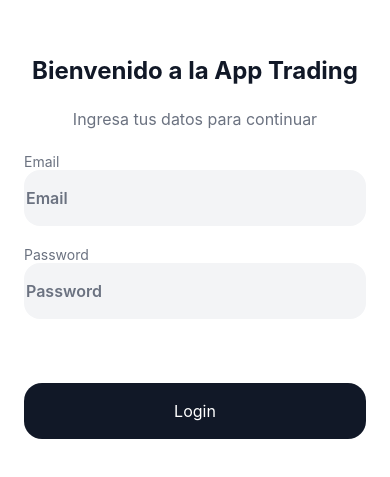
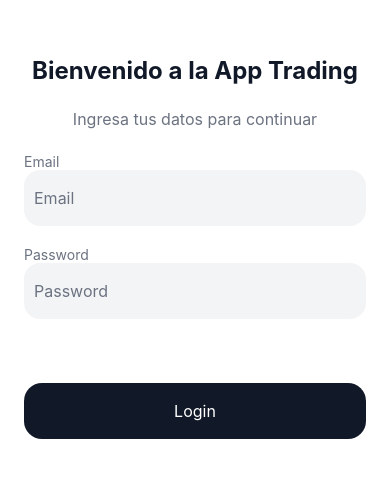
Before and after one commit to crisfix22/AppTrading, a React Native app: screen / in a window 390 px wide. Shown: the part 175-652 px from the top of the page. Built offline with nearby package versions, Linux system fonts and the light colour scheme; some icons are missing.

Commit message:
feat: enhance InputCustom with icon support and password visibility toggle

```diff
--- /dev/null
+++ b/src/global/components/InputCustom/components/inputIcon/inputIcon.component.tsx
@@ -0,0 +1,10 @@
+import { TouchableOpacity } from "react-native";
+import { InputIconProps } from "./interface/inputIcon.interface";
+
+export const InputIcon = ({icon, onPress, style}: InputIconProps) => {
+    return (
+      <TouchableOpacity style={style}
+      disabled={onPress === undefined}
+      onPress={onPress} activeOpacity={0.7}>{icon}</TouchableOpacity>
+    );
+  };
--- a/src/global/components/InputCustom/hooks/useIInputCustom.tsx
+++ b/src/global/components/InputCustom/hooks/useIInputCustom.tsx
@@ -1,6 +1,6 @@
 import { useColors } from "../../../styles/hooks/colors/useColors.hook";
 
-export const useInputCustom = () => {
+export const  useInputCustom = (onLeftIconPress?: () => void, onRightIconPress?: () => void) => {
     const { getColor } = useColors();
     /**
      * Check if the left icon is present
@@ -8,7 +8,7 @@ export const useInputCustom = () => {
      * @returns {boolean} - True if the left icon is present, false otherwise
      */
     const getPaddingLeftIcon = (leftIcon: React.ReactNode) => {
-        return leftIcon ? 8 : 0;
+        return leftIcon ? 8 : 8;
     };
     /**
      * Check if the right icon is present
@@ -18,9 +18,16 @@ export const useInputCustom = () => {
     const getPaddingRightIcon = (rightIcon: React.ReactNode) => {
         return rightIcon ? 8 : 0;
     };
+    const handleLeftIconPress = () => {
+        onLeftIconPress?.();
+      };
+      const handleRightIconPress = () => {
+        onRightIconPress?.();
+      };
     return {
         getColor,
         getPaddingLeftIcon,
         getPaddingRightIcon,
-    };
+        handleLeftIconPress,
+        handleRightIconPress };
 };
--- a/src/global/components/InputCustom/inputCustom.component.tsx
+++ b/src/global/components/InputCustom/inputCustom.component.tsx
@@ -1,15 +1,19 @@
 import React, { useState } from 'react';
-import { View, TextInput } from 'react-native';
+import { View, TextInput, TouchableOpacity } from 'react-native';
 import { styles } from './inputCustom.styles';
 import { InputCustomProps } from './interface/inputCustom.interface';
 import { TextCustomComponent } from '../TextCustom/textCustom.component';
 import { useInputCustom } from './hooks/useIInputCustom';
+import { InputIcon } from './components/inputIcon/inputIcon.component';
+
+export const InputCustomComponent = ({ label,error,helperText,size = 'md',
+    leftIcon,rightIcon,editable = true,containerStyle,style, placeholder, placeholderTextColor,
+    onFocus, onBlur, onChangeText, onLeftIconPress, onRightIconPress, nativeTextInputProps }: InputCustomProps) => {
+  const [isFocused, setIsFocused] = useState(false);
+  const { getColor, getPaddingLeftIcon,
+    getPaddingRightIcon, handleLeftIconPress, handleRightIconPress } = useInputCustom(onLeftIconPress, onRightIconPress);
 
 
-export const InputCustomComponent = ({ label,error,helperText,size = 'md',
-    leftIcon,rightIcon,editable = true,containerStyle,style, placeholder, placeholderTextColor, onFocus, onBlur, onChangeText }: InputCustomProps) => {
-  const [isFocused, setIsFocused] = useState(false);
-  const { getColor, getPaddingLeftIcon, getPaddingRightIcon } = useInputCustom();
 
   return (
     <View style={[styles.container, containerStyle]}>
@@ -23,7 +27,7 @@ export const InputCustomComponent = ({ label,error,helperText,size = 'md',
           !editable && styles.disabled,
         ]}
       >
-        {leftIcon && <View style={styles.leftIcon}>{leftIcon}</View>}
+        {leftIcon && <InputIcon icon={leftIcon} onPress={handleLeftIconPress} style={styles.leftIcon} />}
 
         <TextInput
           style={[
@@ -45,9 +49,10 @@ export const InputCustomComponent = ({ label,error,helperText,size = 'md',
             onBlur?.();
           }}
           onChangeText={(text) => onChangeText?.(text)}
+          {...nativeTextInputProps}
         />
 
-        {rightIcon && <View style={styles.rightIcon}>{rightIcon}</View>}
+        {rightIcon && <InputIcon icon={rightIcon} onPress={handleRightIconPress} style={styles.rightIcon} />}
       </View>
 
       {error && <TextCustomComponent text={error} fontSize="sm" color="danger" />}
--- a/src/global/components/InputCustom/inputCustom.styles.ts
+++ b/src/global/components/InputCustom/inputCustom.styles.ts
@@ -17,8 +17,6 @@ export const styles = StyleSheet.create({
     flex: 1,
     paddingHorizontal: 16,
     paddingVertical: 16,
-    fontSize: 16,
-    fontWeight: '600',
     color: Colors.primary,
   },
   // States
--- a/src/global/components/InputCustom/interface/inputCustom.interface.ts
+++ b/src/global/components/InputCustom/interface/inputCustom.interface.ts
@@ -20,4 +20,6 @@ export interface InputCustomProps {
     onBlur?: () => void;
     onChangeText: (text: string) => void;
     nativeTextInputProps?: Omit<TextInputProps, 'style' | 'children' | 'placeholderTextColor' | 'editable' | 'onFocus' | 'onBlur' | 'onChangeText'>;
+    onLeftIconPress?: () => void;
+    onRightIconPress?: () => void;
   }
--- a/src/screens/login/login.screen.tsx
+++ b/src/screens/login/login.screen.tsx
@@ -3,7 +3,16 @@ import { TextCustomComponent } from "../../global/components/TextCustom/textCust
 import { InputCustomComponent } from "../../global/components/InputCustom/inputCustom.component";
 import { ButtonCustomComponent } from "../../global/components/ButtonCustom/buttonCustom.component";
 import { styles } from "./login.styles";
+import MaterialIcons from "@react-native-vector-icons/material-icons";
+import { Colors } from "../../global/styles/color.styles";
+import { useState } from "react";
 export const LoginScreen = () => {
+
+  const [showPassword, setShowPassword] = useState(false);
+  const handleShowPassword = () => {
+    console.log("show password", showPassword);
+    setShowPassword(!showPassword);
+  };
   return (
     <View style={styles.container}>
       <TextCustomComponent text="Bienvenido a la App Trading" fontSize="3xl" color="primary"  fontWeight="bold"/>
@@ -14,12 +23,18 @@ export const LoginScreen = () => {
           placeholder="Email"
           placeholderTextColor="secondary"
           onChangeText={(text) => console.log(text)}
+          rightIcon={<MaterialIcons name="email" size={24} color={Colors.outline} />}
         />
         <InputCustomComponent
           label="Password"
           placeholder="Password"
           placeholderTextColor="secondary"
+          rightIcon={<MaterialIcons name={showPassword ? "visibility" : "visibility-off"} size={24}  color={Colors.outline}/>}
+          onRightIconPress={handleShowPassword}
           onChangeText={(text) => console.log(text)}
+          nativeTextInputProps={{
+            secureTextEntry: !showPassword,
+          }}
         />
       </KeyboardAvoidingView>
       <ButtonCustomComponent style={styles.button} title="Login" variant="primary" size="lg" fullWidth={true} />
```
Also changed, not shown: src/global/components/InputCustom/components/inputIcon/interface/inputIcon.interface.ts (added, +7 -0 lines).
